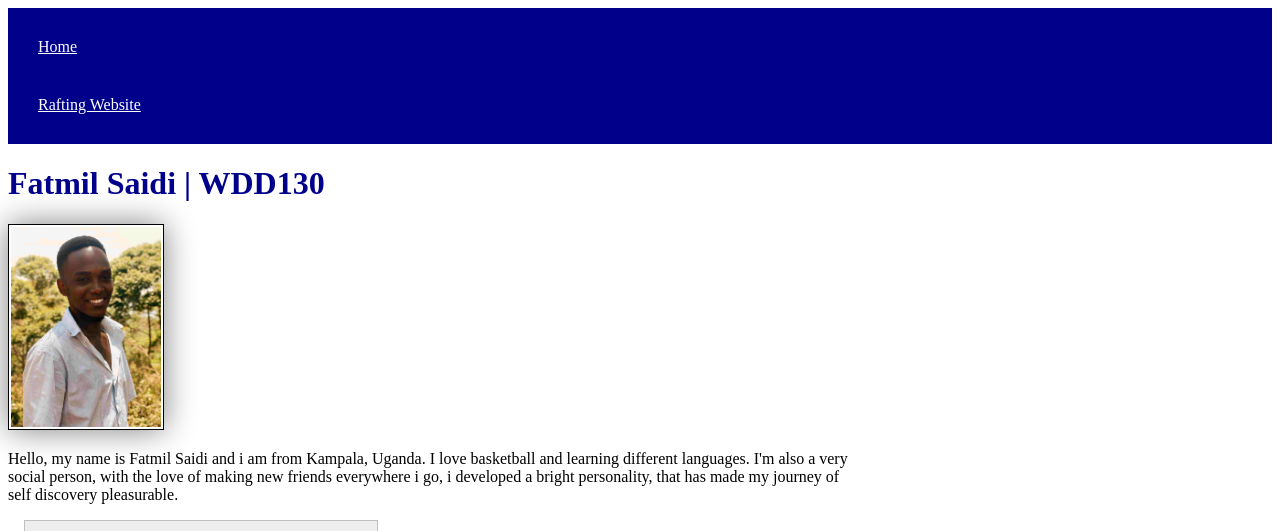
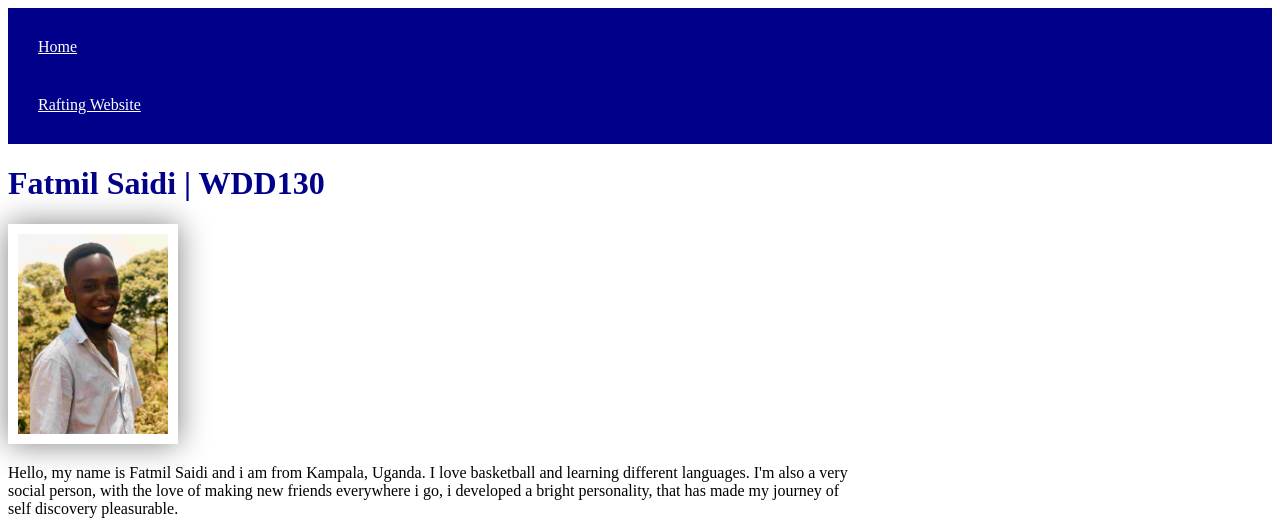
Before and after one commit to fatmilsaidi6-cmyk/wdd130, a plain HTML site: page index.html in a window 1280 px wide. Shown: the top 531 px of the page. Drawn offline with Linux system fonts and the light colour scheme.

Commit message:
fixed changes

```diff
--- a/index.html
+++ b/index.html
@@ -4,7 +4,7 @@
 <head>
     <meta charset="UTF-8">
     <meta name="viewport" content="width=device-width, initial-scale=1.0">
-    <meta name="description" content="Fatmil Saidi | WDD 130 | Personal Homepage">
+    <meta name="description" content="Fatmil Saidi | WDD 130 | My Personal Homepage">
     <meta name="author" content="Fatmil Saidi">
     <title>Fatmil Saidi | WDD 130 | Personal Homepage</title>
     <link rel="stylesheet" href="styles/styles.css">
--- a/styles/styles.css
+++ b/styles/styles.css
@@ -22,7 +22,7 @@ img {
 }
 
 p {
-    padding: 10px;
+    padding: 0px;
 }
 
 main {
@@ -39,14 +39,17 @@ aside {
     text-align: center;
 }
 
-aside img{
+aside img {
     width: 200px;
     height: auto;
 }
 
 main img {
     width: 150px;
-    height:auto;
+    height: auto;
+    border: 1px;
+    padding: 10px;
+    box-shadow: inset;
 }
 
 p {
```
